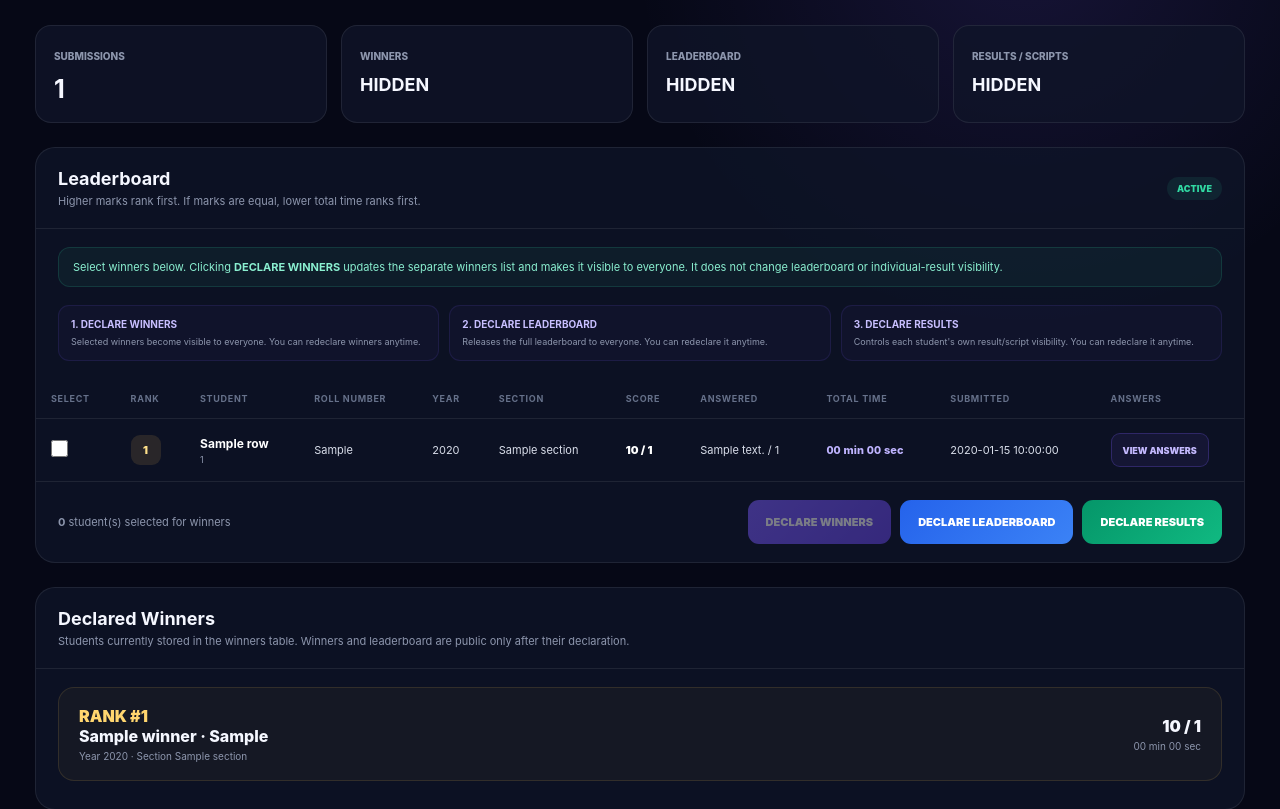
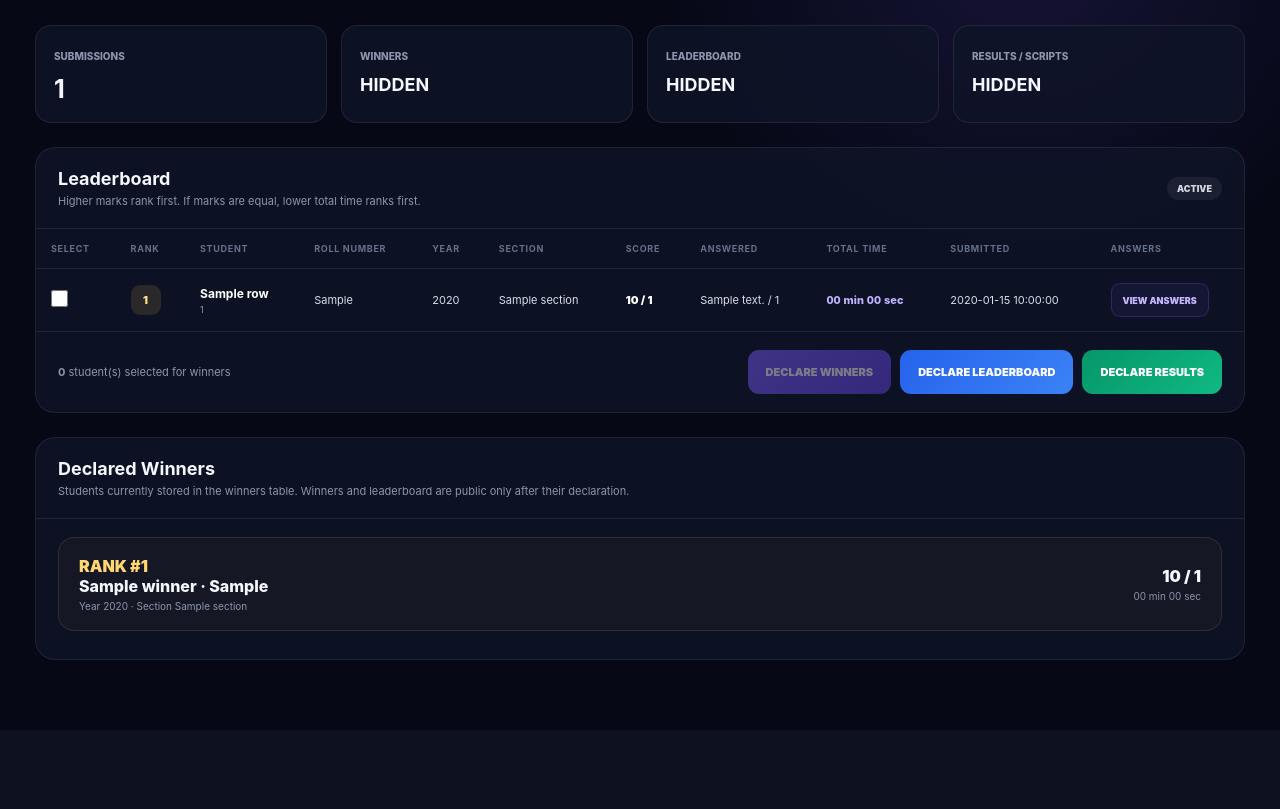
Before and after one commit to 24A31A04G1/quiz1, a Flask app: template templates/admin_results.html in a window 1280 px wide. Shown: the part 114-923 px from the top of the page. After the commit the page ends 774 px from the top, so only its background shows below. Run offline with Flask 3, Linux system fonts and the light colour scheme; the template is opened without the code that fills it: most values are stand-ins (such as "Sample title", 1, 10 or a date in 2020).

Commit message:
Update admin_results.html

```diff
--- a/templates/admin_results.html
+++ b/templates/admin_results.html
@@ -12,11 +12,11 @@ a{text-decoration:none;color:inherit}button{font:inherit}
 .main{max-width:1500px;margin:auto;padding:32px 35px 70px}
 .top{display:flex;align-items:flex-start;justify-content:space-between;gap:20px;margin-bottom:25px}.eyebrow{color:#a38cff;font-size:10px;font-weight:900;letter-spacing:1.6px}.top h1{margin-top:8px;font-size:32px}.top p{margin-top:7px;color:var(--muted);font-size:13px}
 .back{height:42px;padding:0 15px;border:1px solid var(--border);border-radius:10px;background:rgba(255,255,255,.04);display:flex;align-items:center;font-size:11px;font-weight:800}
-.flash{padding:12px 15px;margin-bottom:18px;border-radius:10px;font-size:12px;font-weight:700}.flash.success{color:#78e8c4;background:rgba(49,217,163,.08);border:1px solid rgba(49,217,163,.12)}.flash.error{color:#ff91a2;background:rgba(255,96,119,.08);border:1px solid rgba(255,96,119,.12)}
+.flash{padding:12px 15px;margin-bottom:18px;border-radius:10px;font-size:12px;font-weight:700}.flash.success{color:#d5d9e5;background:rgba(255,255,255,.05);border:1px solid var(--border)}.flash.error{color:#d5d9e5;background:rgba(255,255,255,.05);border:1px solid var(--border)}
 .summary{display:grid;grid-template-columns:repeat(4,1fr);gap:14px;margin-bottom:24px}.stat{padding:18px;border:1px solid var(--border);border-radius:16px;background:rgba(15,21,40,.8)}.stat span{color:var(--muted);font-size:10px;font-weight:800}.stat strong{display:block;margin-top:10px;font-size:25px}
 .panel{border:1px solid var(--border);border-radius:20px;background:rgba(15,21,40,.78);overflow:hidden}.panel-head{padding:20px 22px;border-bottom:1px solid var(--border);display:flex;align-items:center;justify-content:space-between;gap:15px}.panel-head h2{font-size:18px}.panel-head p{margin-top:5px;color:var(--muted);font-size:11px}
-.status{padding:6px 10px;border-radius:100px;font-size:9px;font-weight:900}.status.active{color:var(--green);background:rgba(49,217,163,.09)}.status.draft{color:#9ba4b8;background:rgba(255,255,255,.06)}
-.flow{display:grid;grid-template-columns:repeat(3,1fr);gap:10px;margin:0 22px 18px}.flow div{padding:12px;border:1px solid rgba(124,92,255,.12);border-radius:11px;background:rgba(124,92,255,.04)}.flow b{display:block;color:#c8bfff;font-size:10px}.flow span{display:block;margin-top:5px;color:var(--muted);font-size:9px;line-height:1.45}.notice{margin:18px 22px;padding:12px 14px;border:1px solid rgba(49,217,163,.15);border-radius:12px;background:rgba(49,217,163,.06);color:#8aefd0;font-size:11px}
+.status{padding:6px 10px;border-radius:100px;font-size:9px;font-weight:900}.status.active{color:#d5d9e5;background:rgba(255,255,255,.06)}.status.draft{color:#9ba4b8;background:rgba(255,255,255,.06)}
+
 .table-wrap{overflow-x:auto}table{width:100%;border-collapse:collapse;min-width:950px}th,td{padding:14px 15px;border-bottom:1px solid var(--border);text-align:left;font-size:11px;white-space:nowrap}th{color:#66718a;font-size:9px;letter-spacing:.7px}td{color:#d9deea}tr:hover td{background:rgba(255,255,255,.015)}
 .rank{width:30px;height:30px;display:flex;align-items:center;justify-content:center;border-radius:9px;background:rgba(124,92,255,.08);font-weight:900}.rank.top1{color:#ffe18a;background:rgba(255,200,87,.12)}.rank.top2{color:#d9e1ef;background:rgba(200,210,225,.08)}.rank.top3{color:#dba477;background:rgba(190,120,70,.08)}
 .name strong{display:block;color:white;font-size:12px}.name span{display:block;margin-top:3px;color:var(--muted);font-size:9px}
@@ -67,14 +67,6 @@ a{text-decoration:none;color:inherit}button{font:inherit}
 
         {% if leaderboard %}
         <form method="POST" action="{{ url_for('declare_quiz_winners', quiz_id=quiz.id) }}" id="winnerForm">
-            <div class="notice">
-                Select winners below. Clicking <b>DECLARE WINNERS</b> updates the separate winners list and makes it visible to everyone. It does not change leaderboard or individual-result visibility.
-            </div>
-            <div class="flow">
-                <div><b>1. DECLARE WINNERS</b><span>Selected winners become visible to everyone. You can redeclare winners anytime.</span></div>
-                <div><b>2. DECLARE LEADERBOARD</b><span>Releases the full leaderboard to everyone. You can redeclare it anytime.</span></div>
-                <div><b>3. DECLARE RESULTS</b><span>Controls each student's own result/script visibility. You can redeclare it anytime.</span></div>
-            </div>
             <div class="table-wrap">
                 <table>
                     <thead>
```
